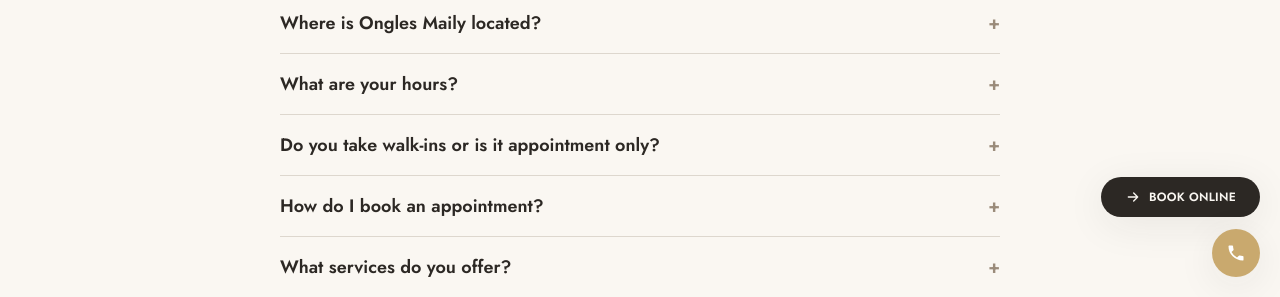
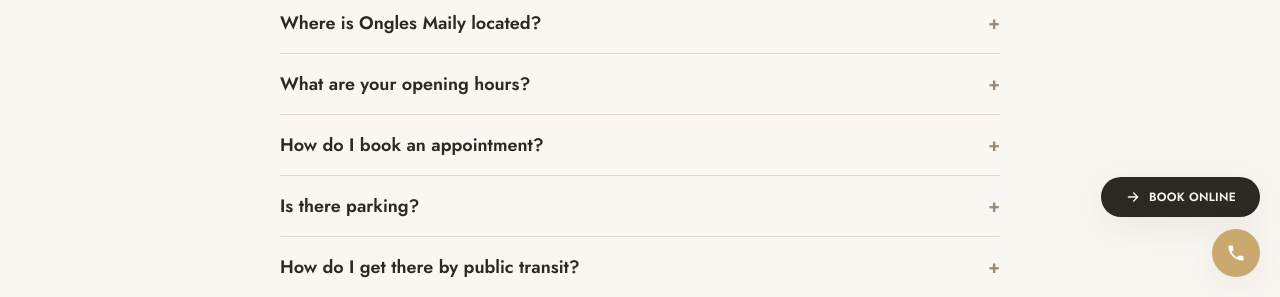
Before and after one commit to theduy3/ongles-website, a Next.js app: page /en/faq in a window 1280 px wide. Shown: the part 503-800 px from the top of the page. Built offline with nearby package versions, Linux system fonts and the light colour scheme; no server answers.

Commit message:
feat(03-03): wire /faq render + JSON-LD to getTenantFaq union (F-01)
faqItems = getTenantFaq(lang) feeds BOTH faqPageGraph (JSON-LD) and Accordion so
mainEntity count == rendered count. PageHeader h1 retained (FAQ out of CONTENT-01
answer-block scope). src/lib/seo.ts untouched (D-28).

```diff
--- a/src/app/[lang]/faq/page.tsx
+++ b/src/app/[lang]/faq/page.tsx
@@ -3,6 +3,7 @@ import { notFound } from "next/navigation";
 import { isLocale, type LangParams } from "@/lib/i18n";
 import { getDictionary } from "../dictionaries";
 import { getSeo } from "../seo-content";
+import { getTenantFaq } from "../get-tenant-faq";
 import { pageMetadata, faqPageGraph, breadcrumbGraph } from "@/lib/seo";
 import { JsonLd } from "@/components/JsonLd";
 import { PageHeader } from "@/components/PageHeader";
@@ -24,10 +25,14 @@ export default async function FaqPage({ params }: LangParams) {
   const { lang } = await params;
   if (!isLocale(lang)) notFound();
   const dict = await getDictionary(lang);
+  // CONTENT-02 / F-01: render and emit the SAME intent-ordered base+tenant union
+  // (de-tenanted shared base + this tenant's own facts) so mainEntity count
+  // equals the rendered item count.
+  const faqItems = await getTenantFaq(lang);
 
   return (
     <>
-      <JsonLd data={faqPageGraph(dict.faq.items)} />
+      <JsonLd data={faqPageGraph(faqItems)} />
       <JsonLd
         data={breadcrumbGraph(lang, [
           { name: dict.nav.home, route: "" },
@@ -36,7 +41,7 @@ export default async function FaqPage({ params }: LangParams) {
       />
       <PageHeader title={dict.faq.title} intro={dict.faq.intro} />
       <section className="mx-auto max-w-3xl px-6 py-20 md:py-28">
-        <Accordion items={dict.faq.items} />
+        <Accordion items={faqItems} />
       </section>
     </>
   );
```
